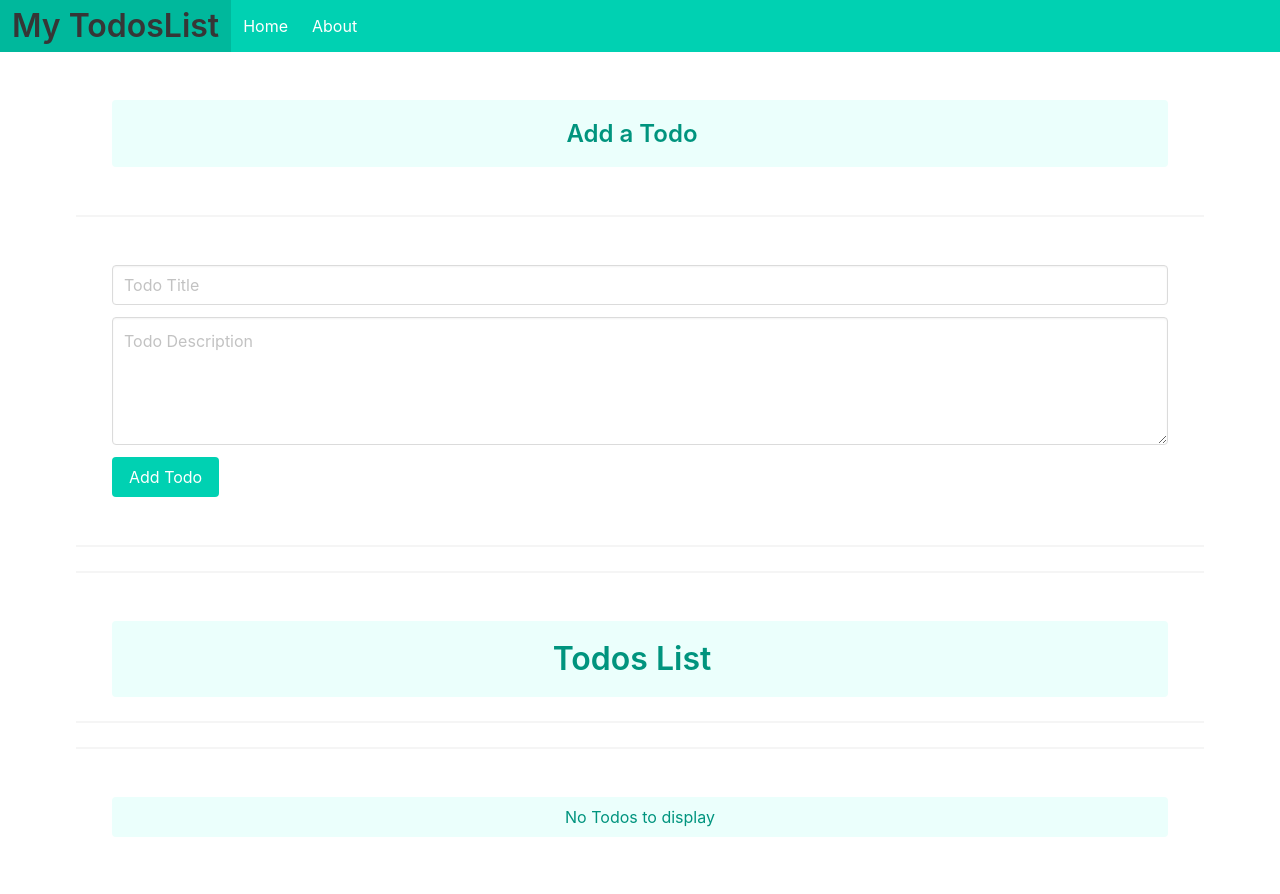
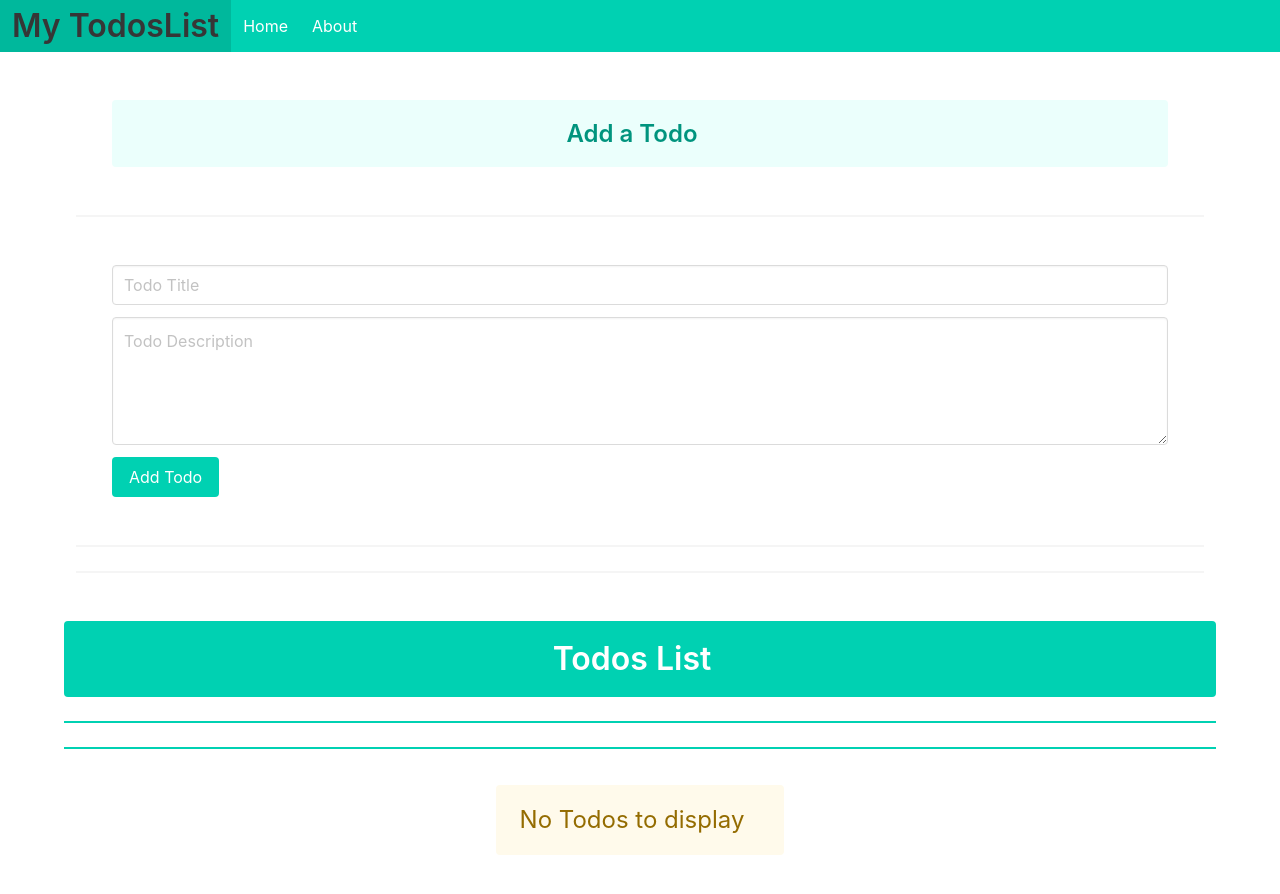
Before and after one commit to ankitchoudhary-vcf/ToDo-app, a React (Create React App) app: page / in a window 1280 px wide. Shown: the top 894 px of the page. Built offline with nearby package versions, Linux system fonts and the light colour scheme.

Commit message:
Todos updated

```diff
--- a/src/Components/Todos.js
+++ b/src/Components/Todos.js
@@ -4,16 +4,16 @@ import Todo from '../Components/Todo.js'
 export default function Todos(props) {
     return (
         <div className="container">
-            <h3 className="title is-3 mt-6 notification mx-6 is-box is-primary is-light  has-text-centered">Todos List</h3>
-            <hr className="mx-3" />
-            <hr className="mx-3 mb-6" />
-            <div className="columns notification is-primary is-light m-6 p-2 is-box is-centered is-vcentered is-mobile is-multiline">
+            <h3 className="title is-3 notification is-box is-primary  has-text-centered">Todos List</h3>
+            <hr style={{backgroundColor: '#00d1b2'}} />
+            <hr className="mb-6" style={{backgroundColor: '#00d1b2'}} />
+            <div className="columns is-centered is-mobile is-multiline">
 
                 {
-                    props.todo.length === 0 ? "No Todos to display" :
+                    props.todo.length === 0 ? <h3 className="notification is-box is-warning is-light subtitle is-4">No Todos to display</h3> :
                         props.todo.map((todo) => {
                             return (
-                                <div className="column notification is-box is-6 m-2" key={todo.sno}>
+                                <div className="column notification is-box m-2" key={todo.sno}>
                                     <Todo todo={todo} onDelete={props.onDelete} />
                                 </div>
                             )
```
